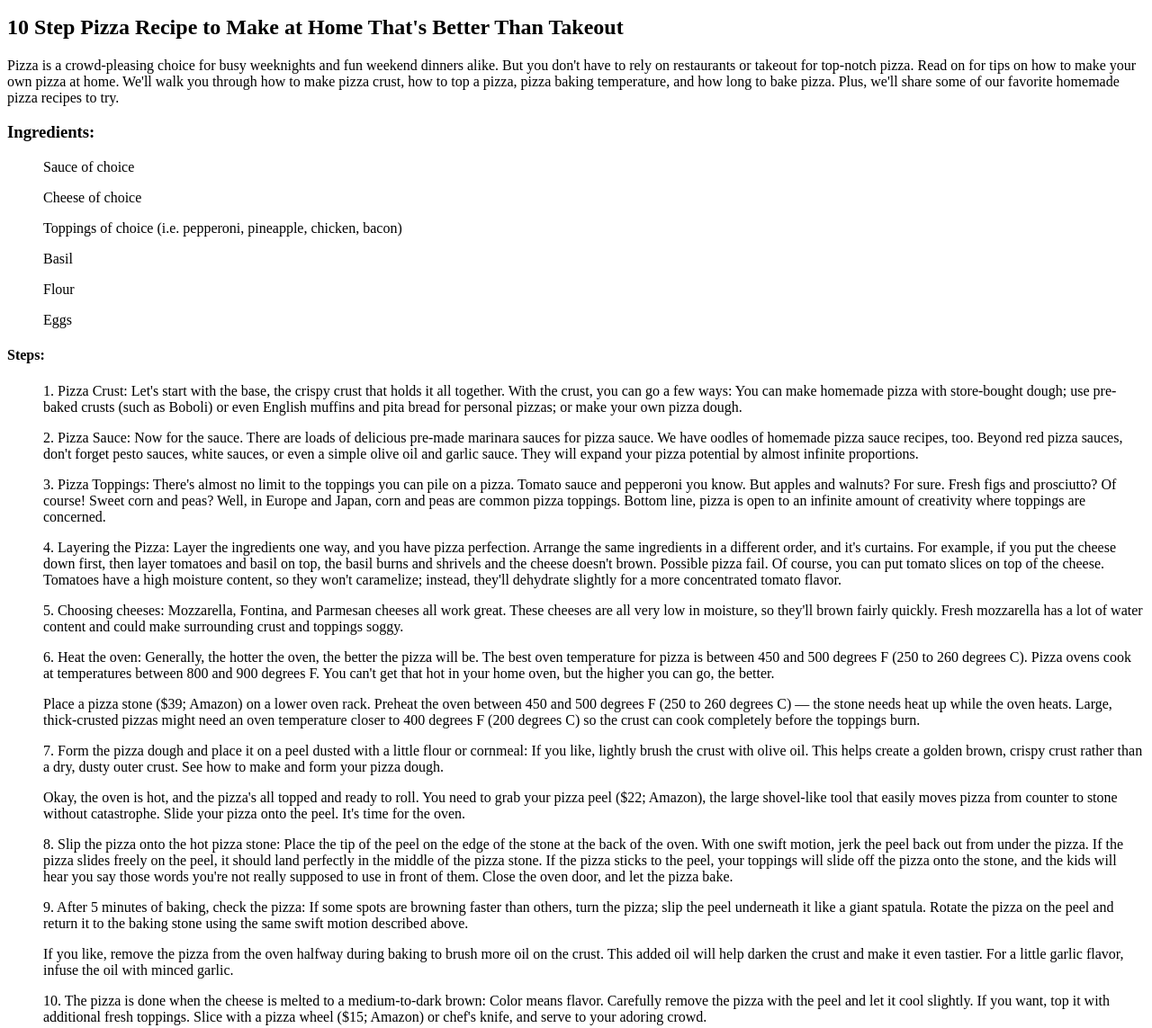
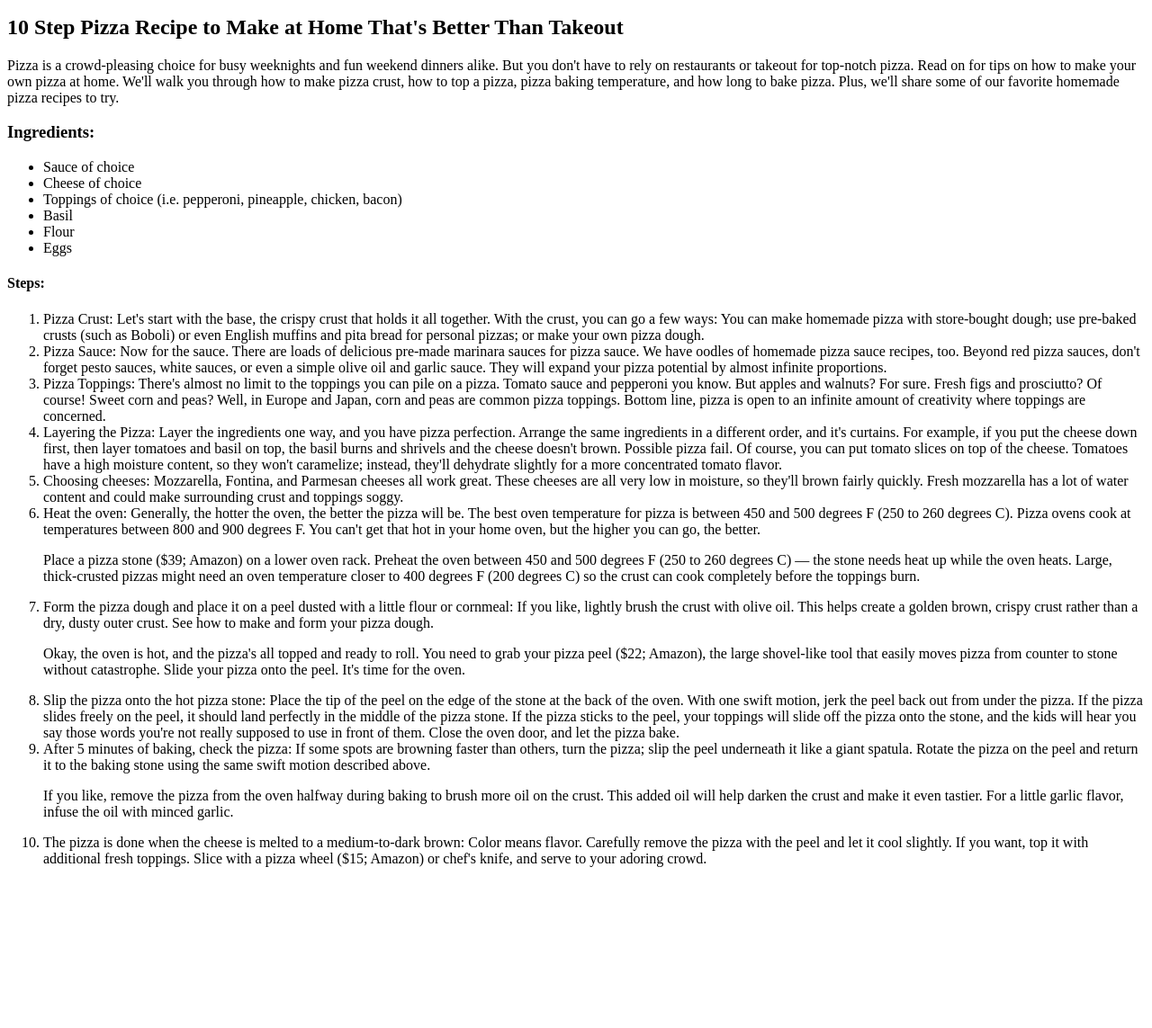
Before and after one commit to joshnevius/odin-recipes, a plain HTML site: page recipes/pizza.html in a window 1280 px wide. Shown: the part 101-1244 px from the top of the page at 90% size. After the commit the page ends 1081 px from the top, so only its background shows below. Drawn offline with Linux system fonts and the light colour scheme.

Commit message:
Updated formatting for cleaner style on Ingredient and Steps lists

```diff
--- a/recipes/pizza.html
+++ b/recipes/pizza.html
@@ -12,24 +12,28 @@
     <h2>10 Step Pizza Recipe to Make at Home That's Better Than Takeout</h2>
     <p>Pizza is a crowd-pleasing choice for busy weeknights and fun weekend dinners alike. But you don't have to rely on restaurants or takeout for top-notch pizza. Read on for tips on how to make your own pizza at home. We'll walk you through how to make pizza crust, how to top a pizza, pizza baking temperature, and how long to bake pizza. Plus, we'll share some of our favorite homemade pizza recipes to try.</p>
     <h3>Ingredients:</h3>
-        <ul>Sauce of choice</ul>
-        <ul>Cheese of choice</ul>
-        <ul>Toppings of choice (i.e. pepperoni, pineapple, chicken, bacon)</ul>
-        <ul>Basil</ul>
-        <ul>Flour</ul>
-        <ul>Eggs</ul>
+        <ul>
+            <li>Sauce of choice</li>
+            <li>Cheese of choice</li>
+            <li>Toppings of choice (i.e. pepperoni, pineapple, chicken, bacon)</li>
+            <li>Basil</li>
+            <li>Flour</li>
+            <li>Eggs</li>
+        </ul>
 
         <h4>Steps:</h4>
-            <ol>1. Pizza Crust: Let's start with the base, the crispy crust that holds it all together. With the crust, you can go a few ways: You can make homemade pizza with store-bought dough; use pre-baked crusts (such as Boboli) or even English muffins and pita bread for personal pizzas; or make your own pizza dough.</ol>
-            <ol>2. Pizza Sauce: Now for the sauce. There are loads of delicious pre-made marinara sauces for pizza sauce. We have oodles of homemade pizza sauce recipes, too. Beyond red pizza sauces, don't forget pesto sauces, white sauces, or even a simple olive oil and garlic sauce. They will expand your pizza potential by almost infinite proportions.</ol>
-            <ol>3. Pizza Toppings: There's almost no limit to the toppings you can pile on a pizza. Tomato sauce and pepperoni you know. But apples and walnuts? For sure. Fresh figs and prosciutto? Of course! Sweet corn and peas? Well, in Europe and Japan, corn and peas are common pizza toppings. Bottom line, pizza is open to an infinite amount of creativity where toppings are concerned.</ol>
-            <ol>4. Layering the Pizza: Layer the ingredients one way, and you have pizza perfection. Arrange the same ingredients in a different order, and it's curtains. For example, if you put the cheese down first, then layer tomatoes and basil on top, the basil burns and shrivels and the cheese doesn't brown. Possible pizza fail. Of course, you can put tomato slices on top of the cheese. Tomatoes have a high moisture content, so they won't caramelize; instead, they'll dehydrate slightly for a more concentrated tomato flavor.</ol>
-            <ol>5. Choosing cheeses: Mozzarella, Fontina, and Parmesan cheeses all work great. These cheeses are all very low in moisture, so they'll brown fairly quickly. Fresh mozzarella has a lot of water content and could make surrounding crust and toppings soggy.</ol>
-            <ol>6. Heat the oven: Generally, the hotter the oven, the better the pizza will be. The best oven temperature for pizza is between 450 and 500 degrees F (250 to 260 degrees C). Pizza ovens cook at temperatures between 800 and 900 degrees F. You can't get that hot in your home oven, but the higher you can go, the better.
-                <p>Place a pizza stone ($39; Amazon) on a lower oven rack. Preheat the oven between 450 and 500 degrees F (250 to 260 degrees C) — the stone needs heat up while the oven heats. Large, thick-crusted pizzas might need an oven temperature closer to 400 degrees F (200 degrees C) so the crust can cook completely before the toppings burn.</p></ol>
-            <ol>7. Form the pizza dough and place it on a peel dusted with a little flour or cornmeal: If you like, lightly brush the crust with olive oil. This helps create a golden brown, crispy crust rather than a dry, dusty outer crust. See how to make and form your pizza dough. <p>Okay, the oven is hot, and the pizza's all topped and ready to roll. You need to grab your pizza peel ($22; Amazon), the large shovel-like tool that easily moves pizza from counter to stone without catastrophe. Slide your pizza onto the peel. It's time for the oven.</p></ol>
-            <ol>8. Slip the pizza onto the hot pizza stone: Place the tip of the peel on the edge of the stone at the back of the oven. With one swift motion, jerk the peel back out from under the pizza. If the pizza slides freely on the peel, it should land perfectly in the middle of the pizza stone. If the pizza sticks to the peel, your toppings will slide off the pizza onto the stone, and the kids will hear you say those words you're not really supposed to use in front of them. Close the oven door, and let the pizza bake.</ol>
-            <ol>9. After 5 minutes of baking, check the pizza: If some spots are browning faster than others, turn the pizza; slip the peel underneath it like a giant spatula. Rotate the pizza on the peel and return it to the baking stone using the same swift motion described above. <p>If you like, remove the pizza from the oven halfway during baking to brush more oil on the crust. This added oil will help darken the crust and make it even tastier. For a little garlic flavor, infuse the oil with minced garlic.</p></ol>
-            <ol>10. The pizza is done when the cheese is melted to a medium-to-dark brown: Color means flavor. Carefully remove the pizza with the peel and let it cool slightly. If you want, top it with additional fresh toppings. Slice with a pizza wheel ($15; Amazon) or chef's knife, and serve to your adoring crowd.</ol>
+            <ol>
+                <li>Pizza Crust: Let's start with the base, the crispy crust that holds it all together. With the crust, you can go a few ways: You can make homemade pizza with store-bought dough; use pre-baked crusts (such as Boboli) or even English muffins and pita bread for personal pizzas; or make your own pizza dough.</li>
+                <li>Pizza Sauce: Now for the sauce. There are loads of delicious pre-made marinara sauces for pizza sauce. We have oodles of homemade pizza sauce recipes, too. Beyond red pizza sauces, don't forget pesto sauces, white sauces, or even a simple olive oil and garlic sauce. They will expand your pizza potential by almost infinite proportions.</li>
+                <li>Pizza Toppings: There's almost no limit to the toppings you can pile on a pizza. Tomato sauce and pepperoni you know. But apples and walnuts? For sure. Fresh figs and prosciutto? Of course! Sweet corn and peas? Well, in Europe and Japan, corn and peas are common pizza toppings. Bottom line, pizza is open to an infinite amount of creativity where toppings are concerned.</li>
+                <li>Layering the Pizza: Layer the ingredients one way, and you have pizza perfection. Arrange the same ingredients in a different order, and it's curtains. For example, if you put the cheese down first, then layer tomatoes and basil on top, the basil burns and shrivels and the cheese doesn't brown. Possible pizza fail. Of course, you can put tomato slices on top of the cheese. Tomatoes have a high moisture content, so they won't caramelize; instead, they'll dehydrate slightly for a more concentrated tomato flavor.</li>
+                <li>Choosing cheeses: Mozzarella, Fontina, and Parmesan cheeses all work great. These cheeses are all very low in moisture, so they'll brown fairly quickly. Fresh mozzarella has a lot of water content and could make surrounding crust and toppings soggy.</li>
+                <li>Heat the oven: Generally, the hotter the oven, the better the pizza will be. The best oven temperature for pizza is between 450 and 500 degrees F (250 to 260 degrees C). Pizza ovens cook at temperatures between 800 and 900 degrees F. You can't get that hot in your home oven, but the higher you can go, the better.
+                    <p>Place a pizza stone ($39; Amazon) on a lower oven rack. Preheat the oven between 450 and 500 degrees F (250 to 260 degrees C) — the stone needs heat up while the oven heats. Large, thick-crusted pizzas might need an oven temperature closer to 400 degrees F (200 degrees C) so the crust can cook completely before the toppings burn.</p></li>
+                <li>Form the pizza dough and place it on a peel dusted with a little flour or cornmeal: If you like, lightly brush the crust with olive oil. This helps create a golden brown, crispy crust rather than a dry, dusty outer crust. See how to make and form your pizza dough. <p>Okay, the oven is hot, and the pizza's all topped and ready to roll. You need to grab your pizza peel ($22; Amazon), the large shovel-like tool that easily moves pizza from counter to stone without catastrophe. Slide your pizza onto the peel. It's time for the oven.</p></li>
+                <li>Slip the pizza onto the hot pizza stone: Place the tip of the peel on the edge of the stone at the back of the oven. With one swift motion, jerk the peel back out from under the pizza. If the pizza slides freely on the peel, it should land perfectly in the middle of the pizza stone. If the pizza sticks to the peel, your toppings will slide off the pizza onto the stone, and the kids will hear you say those words you're not really supposed to use in front of them. Close the oven door, and let the pizza bake.</li>
+                <li>After 5 minutes of baking, check the pizza: If some spots are browning faster than others, turn the pizza; slip the peel underneath it like a giant spatula. Rotate the pizza on the peel and return it to the baking stone using the same swift motion described above. <p>If you like, remove the pizza from the oven halfway during baking to brush more oil on the crust. This added oil will help darken the crust and make it even tastier. For a little garlic flavor, infuse the oil with minced garlic.</p></li>
+                <li>The pizza is done when the cheese is melted to a medium-to-dark brown: Color means flavor. Carefully remove the pizza with the peel and let it cool slightly. If you want, top it with additional fresh toppings. Slice with a pizza wheel ($15; Amazon) or chef's knife, and serve to your adoring crowd.</li>
+            </ol>
 </body>
 </html>
```
